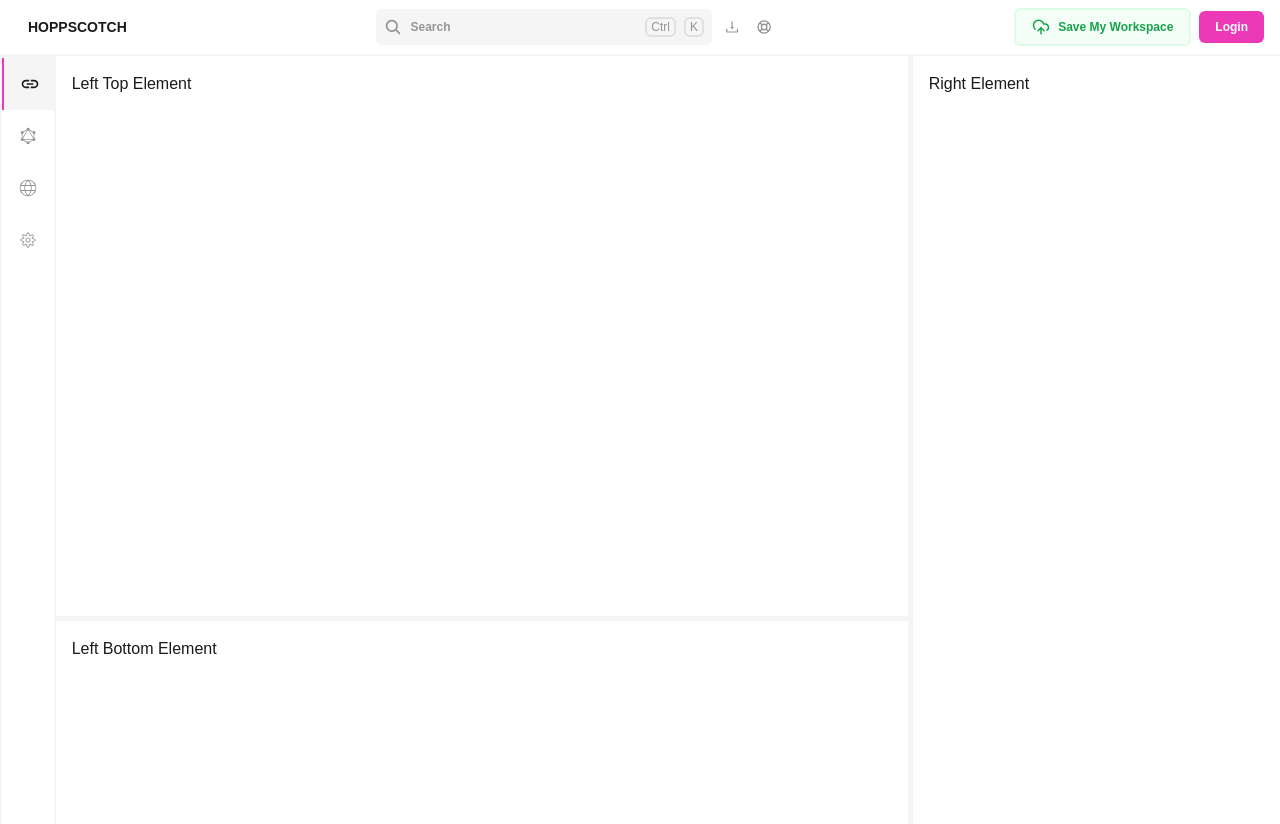
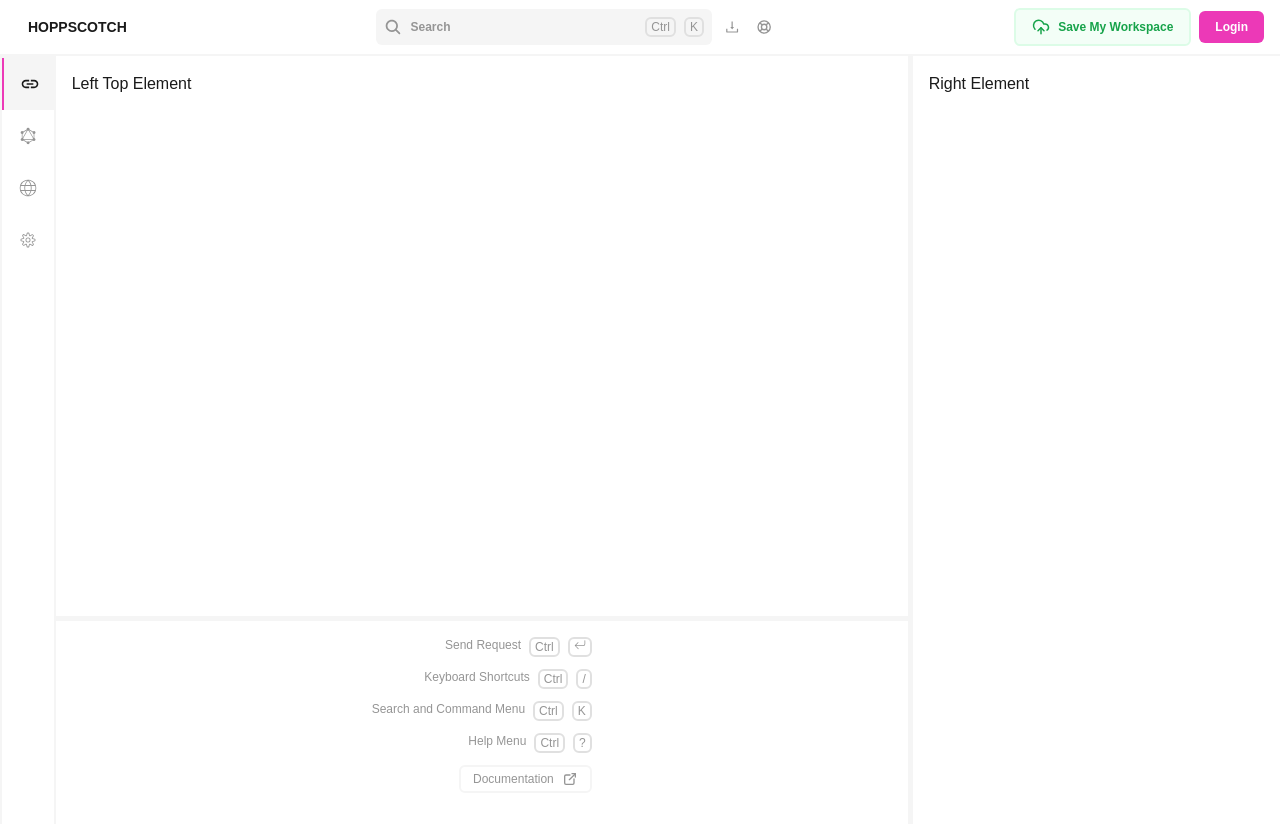
Before and after one commit to abodaa/hoppscotch-clone, a Next.js app: page / in a window 1280 px wide. Shown: the top 824 px of the page. Built offline with nearby package versions, Linux system fonts and the light colour scheme.

Commit message:
Empty response UI added

```diff
--- a/src/app/page.js
+++ b/src/app/page.js
@@ -1,5 +1,6 @@
 "use client";
 
+import Response from "@/components/Response";
 import { useState, useRef } from "react";
 
 const RestRequestPage = () => {
@@ -100,7 +101,7 @@ const RestRequestPage = () => {
             className="overflow-auto p-4 min-w-[60%]"
             style={{ height: `calc(100% - ${leftTopHeight} - 5px)` }}
           >
-            Left Bottom Element
+            <Response />
           </div>
         </div>
 
--- /dev/null
+++ b/src/components/EmptyResponse.jsx
@@ -0,0 +1,35 @@
+import { BsArrowReturnLeft } from "react-icons/bs";
+import { TbExternalLink } from "react-icons/tb";
+
+export default function Response() {
+  const items = [
+    { title: "Send Request", Icon: <BsArrowReturnLeft /> },
+    { title: "Keyboard Shortcuts", Icon: "/" },
+    { title: "Search and Command Menu", Icon: "K" },
+    { title: "Help Menu", Icon: "?" },
+  ];
+  return (
+    <div className="flex flex-col">
+      <div className="flex flex-col items-end self-center justify-center mx-auto gap-3 text-xs text-secondarytext">
+        {/* First */}
+        {items.map((item, index) => {
+          return (
+            <div key={index} className="flex gap-2">
+              <span className="text-xs">{item.title}</span>
+              <span className="border-2 border-border rounded-md px-1 text-xs">
+                Ctrl
+              </span>
+              <span className="border-2 border-border rounded-md px-1 text-xs">
+                {item.Icon}
+              </span>
+            </div>
+          );
+        })}
+        <button className="flex items-center gap-2 text-xs border-cardbackground border-2 py-1 px-3 rounded-md transition-all duration-300 ease-in-out hover:border-border hover:text-foreground">
+          Documentation
+          <TbExternalLink className="text-base" />
+        </button>
+      </div>
+    </div>
+  );
+}
--- /dev/null
+++ b/src/components/Response.jsx
@@ -0,0 +1,8 @@
+import EmptyResponse from "@/components/EmptyResponse";
+export default function Response() {
+  return (
+    <div className="">
+      <EmptyResponse />
+    </div>
+  );
+}
```
